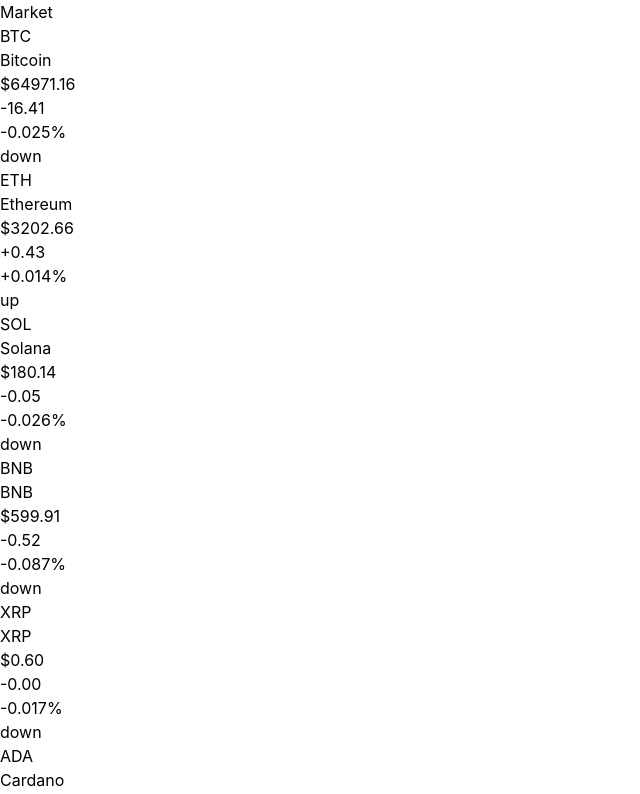
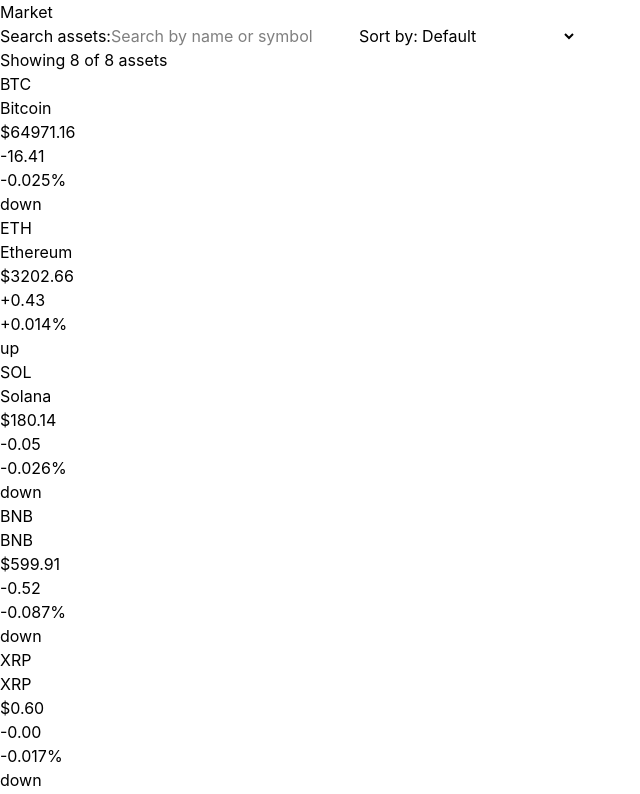
Before and after one commit to ghania-03/trading-simulator, a React (Vite) app: page /app/market in a window 1280 px wide. Shown: the top 794 px of the page, without its empty margins (0-640 px from the left). Built offline with nearby package versions, Linux system fonts and the light colour scheme.

Commit message:
Add market asset filtering and sorting

```diff
--- a/src/pages/Market.jsx
+++ b/src/pages/Market.jsx
@@ -1,22 +1,171 @@
+import { useMemo, useState } from "react";
 import { assets } from "../data/assets";
 import usePriceFeed from "../hooks/usePriceFeed";
 import AssetCard from "../components/AssetCard";
+import { getPriceChange } from "../utils/priceChange";
 
 function Market() {
-  const {prices} = usePriceFeed();
+  const { prices } = usePriceFeed();
+
+  const [search, setSearch] = useState("");
+  const [sortBy, setSortBy] =
+    useState("default");
+
+  const visibleAssets = useMemo(() => {
+    const searchTerm =
+      search.trim().toLowerCase();
+
+    const filteredAssets = assets.filter(
+      (asset) => {
+        if (!searchTerm) {
+          return true;
+        }
+
+        return (
+          asset.symbol
+            .toLowerCase()
+            .includes(searchTerm) ||
+          asset.name
+            .toLowerCase()
+            .includes(searchTerm)
+        );
+      },
+    );
+
+    if (sortBy === "default") {
+      return filteredAssets;
+    }
+
+    return [...filteredAssets].sort(
+      (a, b) => {
+        const priceA = prices[a.id];
+        const priceB = prices[b.id];
+
+        if (!priceA || !priceB) {
+          return 0;
+        }
+
+        if (sortBy === "name-asc") {
+          return a.name.localeCompare(
+            b.name,
+          );
+        }
+
+        if (sortBy === "price-high") {
+          return (
+            priceB.current -
+            priceA.current
+          );
+        }
+
+        if (sortBy === "price-low") {
+          return (
+            priceA.current -
+            priceB.current
+          );
+        }
+
+        const changeA = getPriceChange(
+          priceA.current,
+          priceA.previous,
+        );
+
+        const changeB = getPriceChange(
+          priceB.current,
+          priceB.previous,
+        );
+
+        if (sortBy === "change-high") {
+          return (
+            changeB.percentage -
+            changeA.percentage
+          );
+        }
+
+        if (sortBy === "change-low") {
+          return (
+            changeA.percentage -
+            changeB.percentage
+          );
+        }
+
+        return 0;
+      },
+    );
+  }, [search, sortBy, prices]);
 
   return (
     <div>
       <h1>Market</h1>
 
-      {assets.map((asset) => (
-        <AssetCard
-          key={asset.id}
-          asset={asset}
-          priceData={prices[asset.id]}
-        />
-      ))}
+      <section>
+        <label>
+          Search assets:
 
+          <input
+            type="search"
+            value={search}
+            onChange={(event) =>
+              setSearch(event.target.value)
+            }
+            placeholder="Search by name or symbol"
+          />
+        </label>
+
+        <label>
+          Sort by:
+
+          <select
+            value={sortBy}
+            onChange={(event) =>
+              setSortBy(event.target.value)
+            }
+          >
+            <option value="default">
+              Default
+            </option>
+
+            <option value="name-asc">
+              Name: A-Z
+            </option>
+
+            <option value="price-high">
+              Price: High to Low
+            </option>
+
+            <option value="price-low">
+              Price: Low to High
+            </option>
+
+            <option value="change-high">
+              Change: Highest
+            </option>
+
+            <option value="change-low">
+              Change: Lowest
+            </option>
+          </select>
+        </label>
+      </section>
+
+      <p>
+        Showing {visibleAssets.length} of{" "}
+        {assets.length} assets
+      </p>
+
+      {visibleAssets.length === 0 ? (
+        <p>
+          No assets match your search.
+        </p>
+      ) : (
+        visibleAssets.map((asset) => (
+          <AssetCard
+            key={asset.id}
+            asset={asset}
+            priceData={prices[asset.id]}
+          />
+        ))
+      )}
     </div>
   );
 }
```
